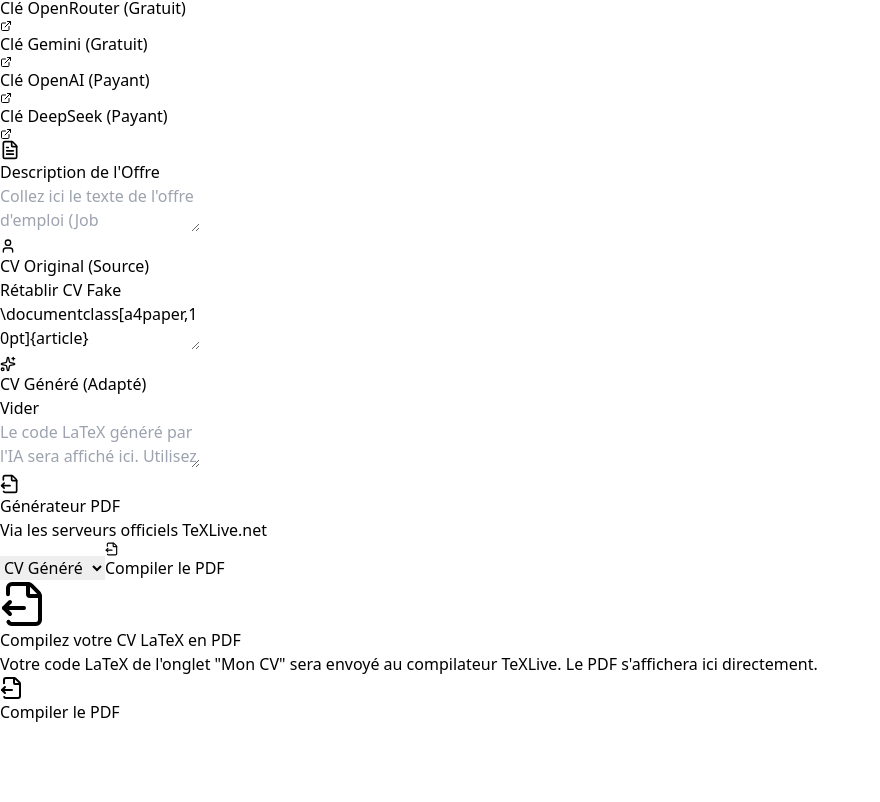
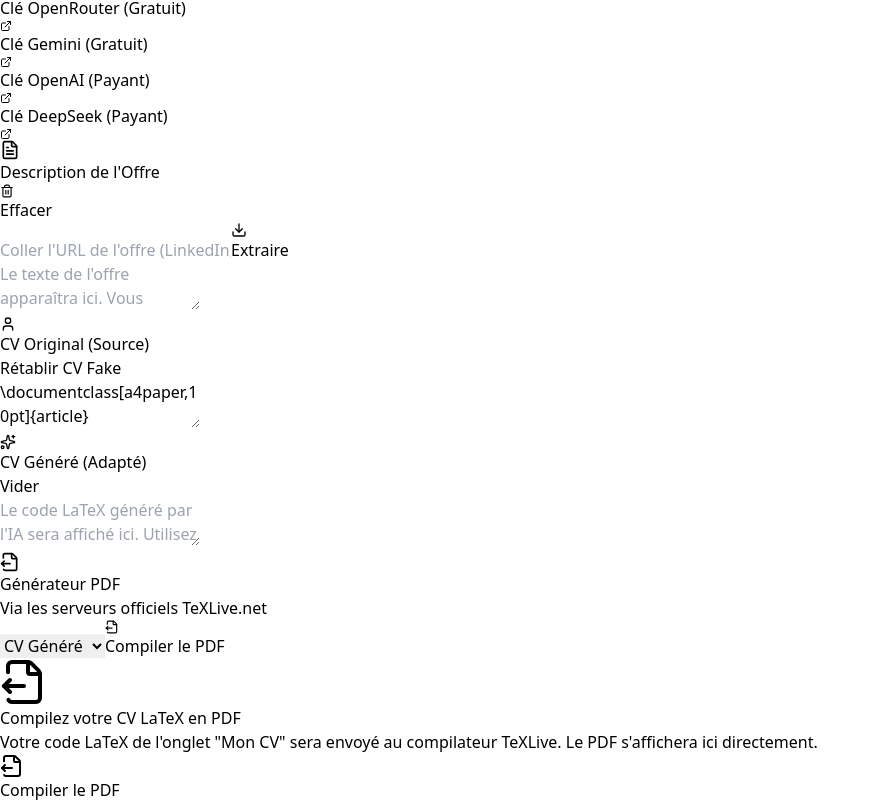
Before and after one commit to azzouzioussama/ultimate-job-tool, a React (Vite) app: page / in a window 1280 px wide. Shown: the part 804-1606 px from the top of the page, without its empty margins (0-880 px from the left). Before the commit the page ends 1528 px from the top, so only its background shows below. Built offline with nearby package versions, Linux system fonts and the light colour scheme.

Commit message:
feat: add URL scraping functionality using Jina AI and update prompt logic for URL-based job descriptions

```diff
--- a/src/App.jsx
+++ b/src/App.jsx
@@ -278,6 +278,8 @@ export default function App() {
   const [apiKey, setApiKey] = useState(localStorage.getItem(`api_key_${localStorage.getItem('ai_provider') || 'gemini'}`) || '');
   const [aiResponse, setAiResponse] = useState(localStorage.getItem('ai_response') || '');
   const [isAiLoading, setIsAiLoading] = useState(false);
+  const [isScraping, setIsScraping] = useState(false);
+  const [jobUrl, setJobUrl] = useState('');
 
   // Autosave to localStorage
   useEffect(() => { localStorage.setItem('job_description', jobDescription); }, [jobDescription]);
@@ -310,7 +312,14 @@ export default function App() {
   // Update compiled prompt whenever inputs change
   useEffect(() => {
     let final = customPrompt.replace(/{cv_content}/g, cvOriginal || '[CV MANQUANT]');
-    final = final.replace(/{job_description}/g, jobDescription || '[OFFRE MANQUANTE]');
+
+    let jobContent = jobDescription || '[OFFRE MANQUANTE]';
+    // Method 3: If the user pasted a raw URL instead of text, add an explicit instruction to the AI
+    if (/^https?:\/\/\S+$/.test(jobContent.trim())) {
+      jobContent += "\n\n(IMPORTANT : La description de poste ci-dessus est une URL. Utilise tes outils de navigation web pour visiter ce lien et lire le contenu de l'offre d'emploi avant de générer ta réponse. Si tu ne peux pas naviguer, demande à l'utilisateur de fournir le texte.)";
+    }
+
+    final = final.replace(/{job_description}/g, jobContent);
     setCompiledPrompt(final);
   }, [customPrompt, cvOriginal, jobDescription]);
 
@@ -455,6 +464,23 @@ export default function App() {
       setActiveTab('cv');
     } else {
       showToast('Aucun code LaTeX complet trouvé dans la réponse.');
+    }
+  };
+
+  const handleScrapeJina = async () => {
+    if (!jobUrl) return;
+    setIsScraping(true);
+    try {
+      const response = await fetch(`https://r.jina.ai/${jobUrl}`);
+      if (!response.ok) throw new Error('Erreur HTTP ' + response.status);
+      const text = await response.text();
+      setJobDescription(text);
+      showToast('Offre extraite avec succès via Jina AI !');
+      setJobUrl('');
+    } catch (error) {
+      showToast('Erreur: Le site bloque l\'extraction (Captcha/Cloudflare). Essayez l\'autre méthode.');
+    } finally {
+      setIsScraping(false);
     }
   };
 
@@ -712,12 +738,34 @@ export default function App() {
 
         {/* --- VIEW: JOB DESCRIPTION --- */}
         <div className={`${activeTab === 'job' ? 'flex' : 'hidden'} flex-col h-[75vh] bg-white rounded-2xl shadow-sm border border-slate-200`}>
-          <div className="p-4 border-b border-slate-100 bg-slate-50/50">
+          <div className="p-4 border-b border-slate-100 bg-slate-50/50 flex justify-between items-center">
              <h2 className="text-lg font-semibold flex items-center gap-2"><FileText size={20} className="text-slate-500" /> Description de l'Offre</h2>
+             <button onClick={() => setJobDescription('')} className="text-xs flex items-center gap-1 text-slate-500 hover:text-red-600 border border-slate-200 px-2 py-1 rounded-md bg-white">
+               <Trash size={14}/> Effacer
+             </button>
           </div>
+
+          <div className="p-4 bg-indigo-50/50 border-b border-indigo-100 flex flex-col sm:flex-row gap-2 items-center">
+             <input
+               type="url"
+               placeholder="Coller l'URL de l'offre (LinkedIn, Indeed...) pour l'extraire"
+               className="flex-grow w-full sm:w-auto px-3 py-2 text-sm border border-slate-300 rounded-lg outline-none focus:ring-2 focus:ring-indigo-500"
+               value={jobUrl}
+               onChange={(e) => setJobUrl(e.target.value)}
+             />
+             <button
+               onClick={handleScrapeJina}
+               disabled={isScraping || !jobUrl}
+               className="w-full sm:w-auto px-4 py-2 bg-indigo-600 text-white text-sm font-medium rounded-lg hover:bg-indigo-700 disabled:opacity-50 flex items-center justify-center gap-2"
+             >
+               {isScraping ? <Loader2 size={16} className="animate-spin" /> : <Download size={16} />}
+               Extraire
+             </button>
+          </div>
+
           <textarea
             className="flex-grow w-full resize-none p-6 text-sm outline-none custom-scrollbar"
-            placeholder="Collez ici le texte de l'offre d'emploi (Job Description)..."
+            placeholder="Le texte de l'offre apparaîtra ici. Vous pouvez aussi le coller manuellement, ou coller directement l'URL de l'offre si vous utilisez une IA qui a accès à internet."
             value={jobDescription}
             onChange={(e) => setJobDescription(e.target.value)}
           />
```
